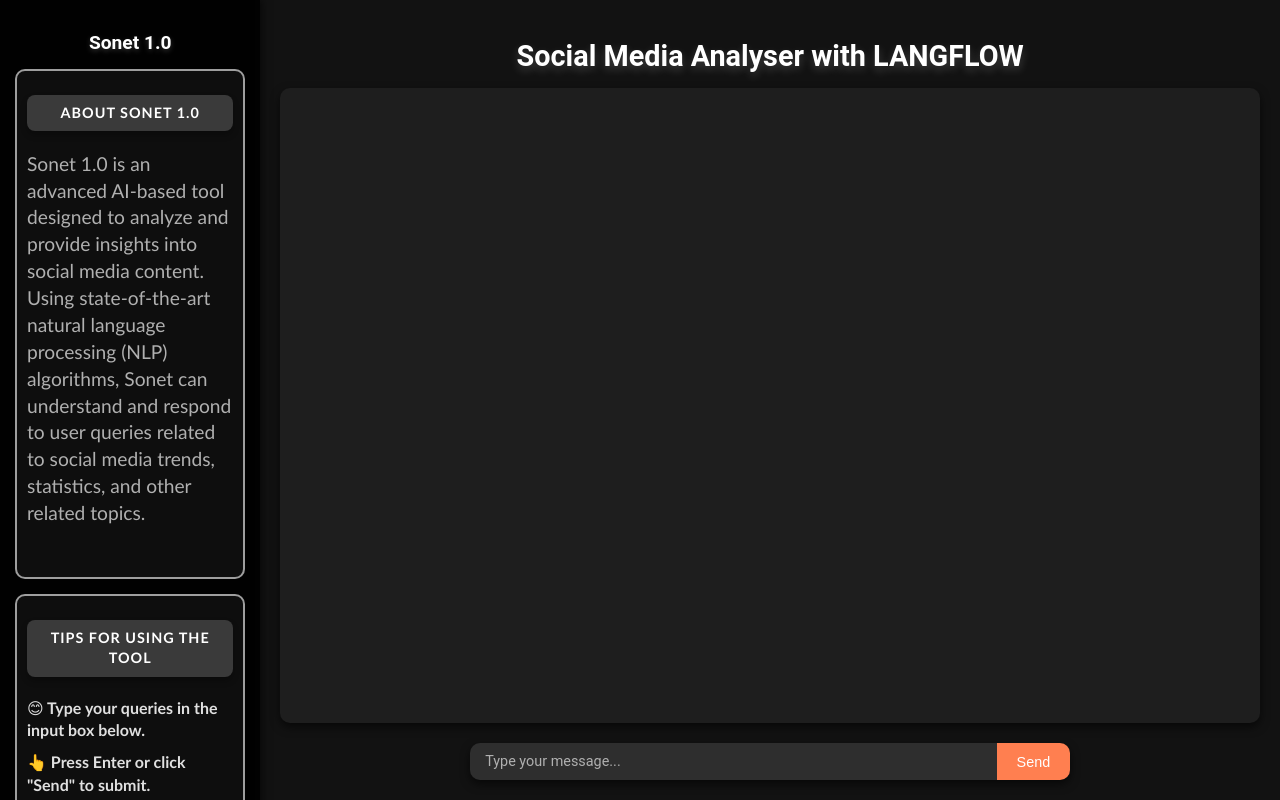
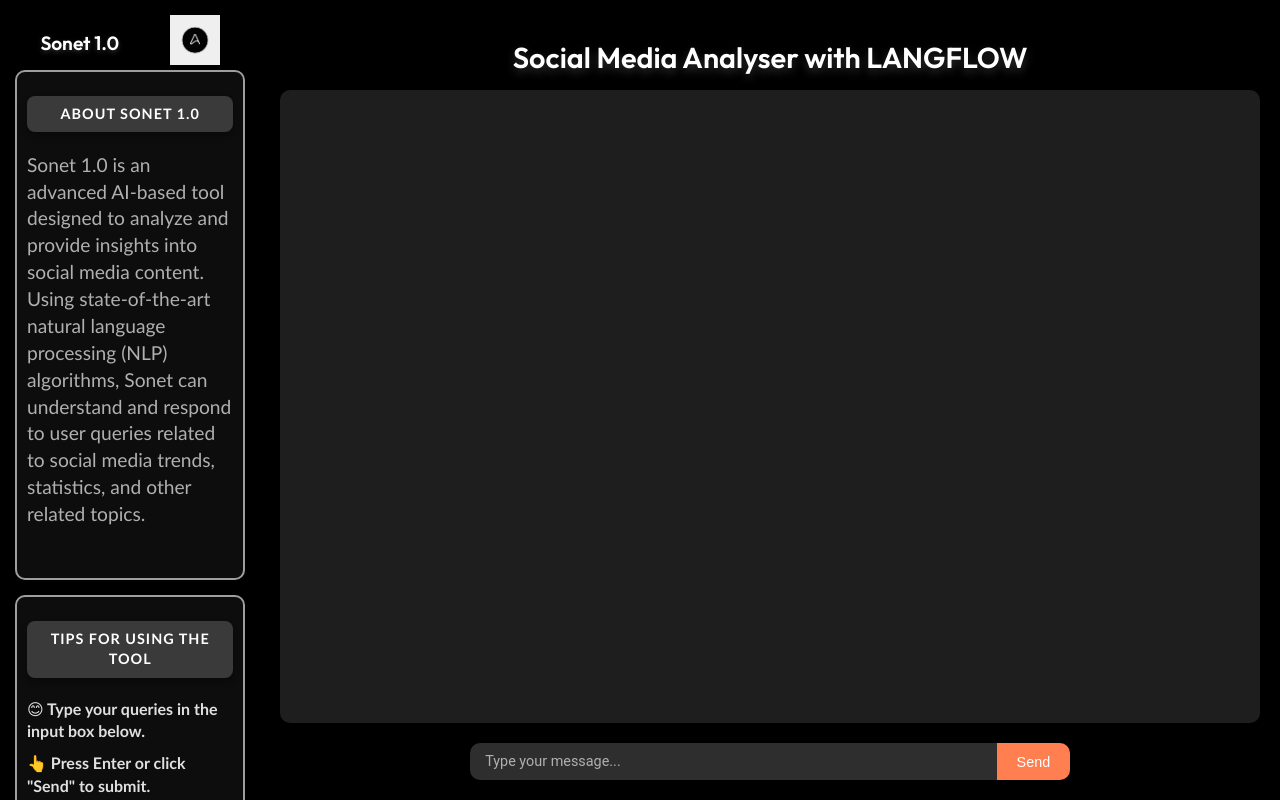
Before and after one commit to Sarang9975/supermind_hackathon, a React (Create React App) app: page /chat in a window 1280 px wide. Built offline with nearby package versions, Linux system fonts and the light colour scheme.

Commit message:
changes in chat sidebar

```diff
--- a/src/LangFlowPage.css
+++ b/src/LangFlowPage.css
@@ -1,4 +1,4 @@
-/* General Styles */
+General Styles
 body {
     margin: 0;
     padding: 0;
@@ -116,8 +116,10 @@
     transition: color 0.3s;
 }
 
-.sidebar li:hover {
-    color: #ff7f50; /* Coral color on hover */
+.sidebar-heading{
+    display: flex;
+    flex-direction: row;
+    justify-content: space-around;
 }
 
 /* LangFlow Container */
@@ -212,7 +214,7 @@
     color: #b0b0b0;
 }
 
-button {
+.sendBtn {
     padding: 10px 20px;
     font-size: 0.9rem; /* Reduced font size */
     color: #ffffff;
@@ -222,7 +224,7 @@
     transition: transform 0.3s, box-shadow 0.3s, background 0.3s;
 }
 
-button:hover {
+.sendBtn:hover {
     background: #ff6347; /* Slightly darker coral on hover */
     transform: translateX(-3px);
     box-shadow: 0 8px 20px rgba(0, 0, 0, 0.8);
--- a/src/LangFlowPage.js
+++ b/src/LangFlowPage.js
@@ -2,7 +2,7 @@
 import axios from "axios";
 import { marked } from "marked";
 import "./LangFlowPage.css";
-
+import logo from './sonetlogo.jpg';
 const PROXY_URL = "http://localhost:3001/proxy";
 
 function LangFlowPage() {
@@ -61,7 +61,10 @@
   return (
     <div className="main-container">
       <div className="sidebar">
-        <h2>Sonet 1.0</h2>
+        <div className="sidebar-heading">
+          <h2>Sonet 1.0</h2>
+          <img src={logo} width={"50px"} height={"50px"}/>
+        </div>
         <div className="about-box">
           <h3 className="about-box-heading">About Sonet 1.0</h3>
           <p>
@@ -116,7 +119,7 @@
               onKeyDown={handleKeyPress}
               placeholder="Type your message..."
             />
-            <button onClick={handleSubmit}>Send</button>
+            <button className="sendBtn" onClick={handleSubmit}>Send</button>
           </div>
         </div>
       </div>
```
Also changed, not shown: src/About.js (added), src/sonetlogo.jpg (added).
